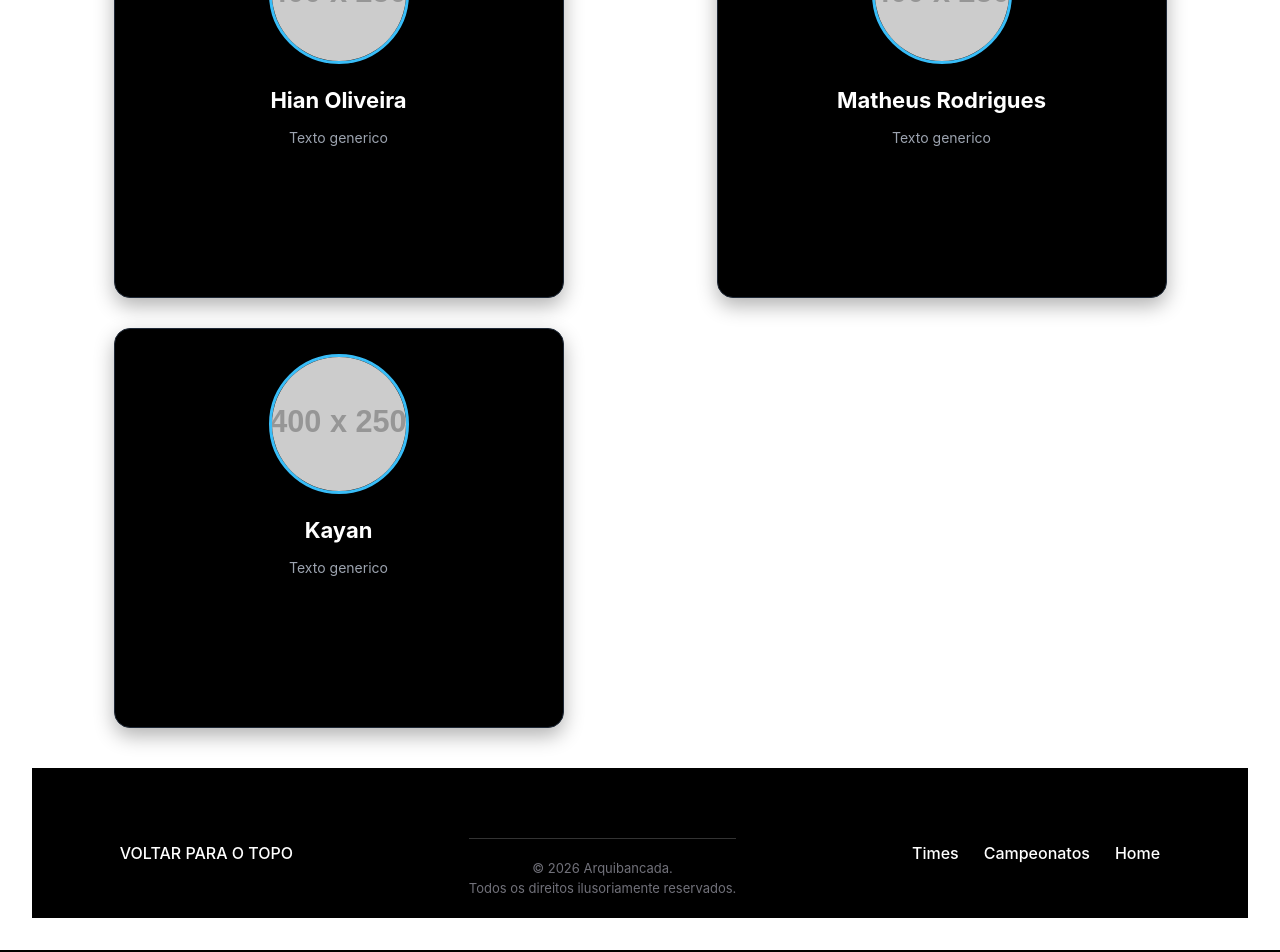
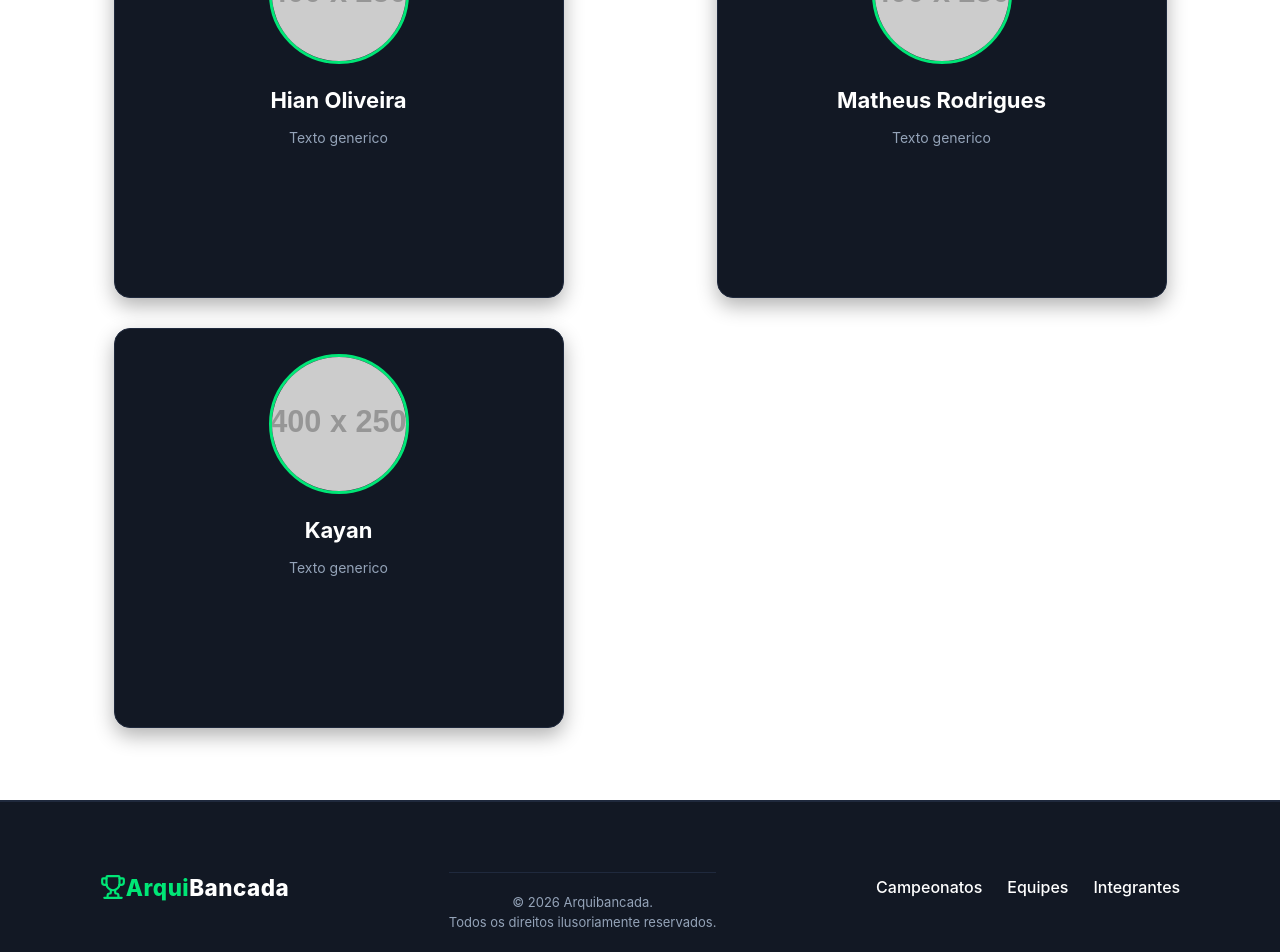
Before and after one commit to hian128/Arquibancada, a React (Vite) app in the folder Arquibancada/: page /integrantes in a window 1280 px wide. Shown: the part 700-1652 px from the top of the page. Built offline with nearby package versions, Linux system fonts and the light colour scheme.

Commit message:
fix: cores ajustadas e rotas ajustadas

```diff
--- a/Arquibancada/src/App.jsx
+++ b/Arquibancada/src/App.jsx
@@ -1,6 +1,6 @@
 import React from "react";
 import { Outlet } from "react-router-dom";
-import Header from "./components/header";
+import Header from "./components/Header";
 import Home from "./components/Home";
 import Footer from "./components/Footer";
 
--- a/Arquibancada/src/components/CardIntegantes.styles.js
+++ b/Arquibancada/src/components/CardIntegantes.styles.js
@@ -1,5 +1,4 @@
 import styled from "styled-components";
-
 
 export const Card = styled.div`
     width: 450px;
@@ -11,8 +10,8 @@ export const Card = styled.div`
 
     padding: 25px;
 
-    background: black;
-    border: 1px solid #1f2937;
+    background: #121824;
+    border: 1px solid #1f293d;
     border-radius: 16px;
 
     box-shadow: 0 8px 20px rgba(0, 0, 0, 0.3);
@@ -24,7 +23,7 @@ export const Card = styled.div`
 
     &:hover {
         transform: translateY(-8px);
-        border-color: #38bdf8;
+        border-color: #00e676;
         box-shadow: 0 15px 30px rgba(0, 0, 0, 0.5);
     }
 `;
@@ -36,7 +35,7 @@ export const Imagem = styled.img`
     object-fit: cover;
 
     border-radius: 50%;
-    border: 3px solid #38bdf8;
+    border: 3px solid #00e676;
 
     margin-bottom: 20px;
 `;
@@ -44,7 +43,7 @@ export const Imagem = styled.img`
 export const Nome = styled.h2`
     margin: 0 0 10px;
 
-    color: white;
+    color: #ffffff;
     font-size: 22px;
     font-weight: 700;
 
@@ -54,7 +53,7 @@ export const Nome = styled.h2`
 export const Descricao = styled.p`
     margin: 0;
 
-    color: #9ca3af;
+    color: #94a3b8;
     font-size: 14px;
     line-height: 1.6;
 
@@ -78,13 +77,14 @@ export const Link = styled.a`
     display: flex;
     align-items: center;
     justify-content: center;
-    cursor:pointer;
+    cursor: pointer;
+
     width: 42px;
     height: 42px;
 
     border-radius: 50%;
 
-    background: #fff;
+    background: #ffffff;
 
     transition:
         transform 0.3s ease,
@@ -92,7 +92,7 @@ export const Link = styled.a`
 
     &:hover {
         transform: translateY(-5px);
-        background: #38bdf8;
+        background: #00e676;
     }
 `;
 
--- a/Arquibancada/src/components/CardIntegrantes.jsx
+++ b/Arquibancada/src/components/CardIntegrantes.jsx
@@ -1,4 +1,3 @@
-import { useEffect } from 'react'
 import { Card, Imagem, Link, ListaLinks, Nome, Descricao, LogoLinks } from "./CardIntegantes.styles"
 import logoLinkedIn from "../assets/logos/linkedin-svgrepo-com.svg";
 import logoGitHub from "../assets/logos/github-svgrepo-com.svg";
--- a/Arquibancada/src/components/Footer.jsx
+++ b/Arquibancada/src/components/Footer.jsx
@@ -1,21 +1,26 @@
-import { FooterContainer, FooterContent, Description, Nav, NavLink, Copyright, Rota } from './Footer.styles';
-
+import { FooterContainer, FooterContent, Nav, Logo, Copyright, Rota } from './Footer.styles';
+import { Trophy} from "lucide-react";
 export default function pageFooter(props) {
     const mostrar = props.mostrar;
     return (
         <FooterContainer>
             <FooterContent>
-                {mostrar && (<NavLink href="#header">VOLTAR PARA O TOPO</NavLink>)}
+                <Logo to="/">
+                    <Trophy size={26} color="#00e676" />
+                    Arqui<span>Bancada</span>
+                </Logo>
                 <Copyright>&copy; {new Date().getFullYear()} Arquibancada.<br /> Todos os direitos ilusoriamente reservados. </Copyright>
                 <Nav>
                     {mostrar && (
                         <>
-                            <NavLink href="#times">Times</NavLink>
+                            <Rota to="/campeonatos" end>
+                                Campeonatos
+                            </Rota>
 
-                            <NavLink href="#campeonatos">Campeonatos</NavLink>
+                            <Rota to="/times">Equipes</Rota>
                         </>)}
 
-                    <Rota to={props.destino} >{props.nome}</Rota>
+                    <Rota to="/integrantes">Integrantes</Rota>
                 </Nav>
 
             </FooterContent>
--- a/Arquibancada/src/components/Footer.styles.js
+++ b/Arquibancada/src/components/Footer.styles.js
@@ -4,7 +4,7 @@ import styled from "styled-components";
 export const Rota = styled(Link)`
     display: inline-block;
 
-    color: white;
+    color: #ffffff;
     text-decoration: none;
     font-weight: 500;
 
@@ -13,15 +13,17 @@ export const Rota = styled(Link)`
         transform 0.3s ease;
 
     &:hover {
-        color: #38bdf8;
+        color: #00e676;
         transform: translateY(-4px);
-    }`;
+    }
+`;
 
 export const FooterContainer = styled.footer`
     width: 100%;
-    background: black;
-    color: white;
+    background: #121824;
+    color: #ffffff;
     padding: 40px 20px 20px;
+    border-top: 2px solid #1f293d;
 `;
 
 export const FooterContent = styled.div`
@@ -39,35 +41,31 @@ export const FooterContent = styled.div`
     }
 `;
 
+export const Logo = styled(Link)`
+    display: flex;
+    align-items: center;
+    font-size: 1.4rem;
+    font-weight: 800;
+    color: #00e676;
+    text-decoration: none;
+    letter-spacing: 0.5px;
 
-export const Description = styled.p`
-    margin: 10px 0 0;
-    color: #a1a1aa;
-    font-size: 14px;
+    span {
+        color: #ffffff;
+    }
+
+    &:hover {
+        opacity: 0.9;
+    }
 `;
 
 export const Nav = styled.nav`
     display: flex;
     gap: 25px;
+
     @media (max-width: 435px) {
         flex-direction: column;
         text-align: center;
-`;
-
-export const NavLink = styled.a`
-    display: inline-block;
-
-    color: white;
-    text-decoration: none;
-    font-weight: 500;
-
-    transition:
-        color 0.3s ease,
-        transform 0.3s ease;
-
-    &:hover {
-        color: #38bdf8;
-        transform: translateY(-4px);
     }
 `;
 
@@ -75,9 +73,9 @@ export const Copyright = styled.p`
     margin: 30px 0 0;
     padding-top: 20px;
 
-    border-top: 1px solid #333;
+    border-top: 1px solid #1f293d;
 
-    color: #71717a;
+    color: #94a3b8;
     font-size: 13px;
     text-align: center;
 `;
--- a/Arquibancada/src/components/Header.jsx
+++ b/Arquibancada/src/components/Header.jsx
@@ -121,7 +121,7 @@ function Header() {
 
       {/* 2. Menu de Navegação */}
       <NavMenu>
-        <NavLink to="/campeonatos" end>
+        <NavLink to="/campeonatos">
           Campeonatos
         </NavLink>
 
--- a/Arquibancada/src/main.jsx
+++ b/Arquibancada/src/main.jsx
@@ -4,7 +4,7 @@ import { BrowserRouter, Routes, Route } from "react-router-dom";
 import App from "./App";
 import Live from "./pages/live/Live";
 import Times from "./pages/times/Times";
-import Integrantes from "./pages/Integrantes";
+import Integrantes from "./pages/integrantes/Integrantes";
 import Home from "./components/Home";
 import Campeonatos from "./pages/campeonatos/Campeonatos";
 
--- a/Arquibancada/src/pages/Integrantes.jsx
+++ b/Arquibancada/src/pages/integrantes/Integrantes.jsx
@@ -1,5 +1,4 @@
-import CardIntegrantes from "../components/CardIntegrantes";
-import Footer from "../components/Footer"
+import CardIntegrantes from "../../components/CardIntegrantes";
 import styled from "styled-components"
 
 const CardsContainer = styled.div`
@@ -29,7 +28,6 @@ export default function Integrantes() {
                 <CardIntegrantes nome="Evelyn Gregorio"
                     imagem="https://placehold.co/400x250"
                     descricao="Texto generico"
-                    mostrar={true}
                     urlGit=""
                     urlLinked=""
                     urlInsta=""
@@ -37,15 +35,13 @@ export default function Integrantes() {
                 <CardIntegrantes nome="Guilherme Hermes"
                     imagem="https://placehold.co/400x250"
                     descricao="Texto generico"
-                    mostrar={true}
                     urlGit="https://github.com/GuiHermes"
-                    urlLinked=""
-                    urlInsta=""
+                    urlLinked="teste"
+                    urlInsta="teste"
                 />
                 <CardIntegrantes nome="Hian Oliveira"
                     imagem="https://placehold.co/400x250"
                     descricao="Texto generico"
-                    mostrar={true}
                     urlGit=""
                     urlLinked=""
                     urlInsta=""
@@ -53,7 +49,6 @@ export default function Integrantes() {
                 <CardIntegrantes nome="Matheus Rodrigues"
                     imagem="https://placehold.co/400x250"
                     descricao="Texto generico"
-                    mostrar={true}
                     urlGit=""
                     urlLinked=""
                     urlInsta=""
@@ -61,14 +56,12 @@ export default function Integrantes() {
                 <CardIntegrantes nome="Kayan"
                     imagem="https://placehold.co/400x250"
                     descricao="Texto generico"
-                    mostrar={false}
                     urlGit=""
                     urlLinked=""
                     urlInsta=""
                 />
             </CardsContainer>
 
-            <Footer destino="/" nome="Home" mostrar={true} />
         </div>
     );
 }
```
Also changed, not shown: 1 other file (tests, documents, lock files or other folders).
